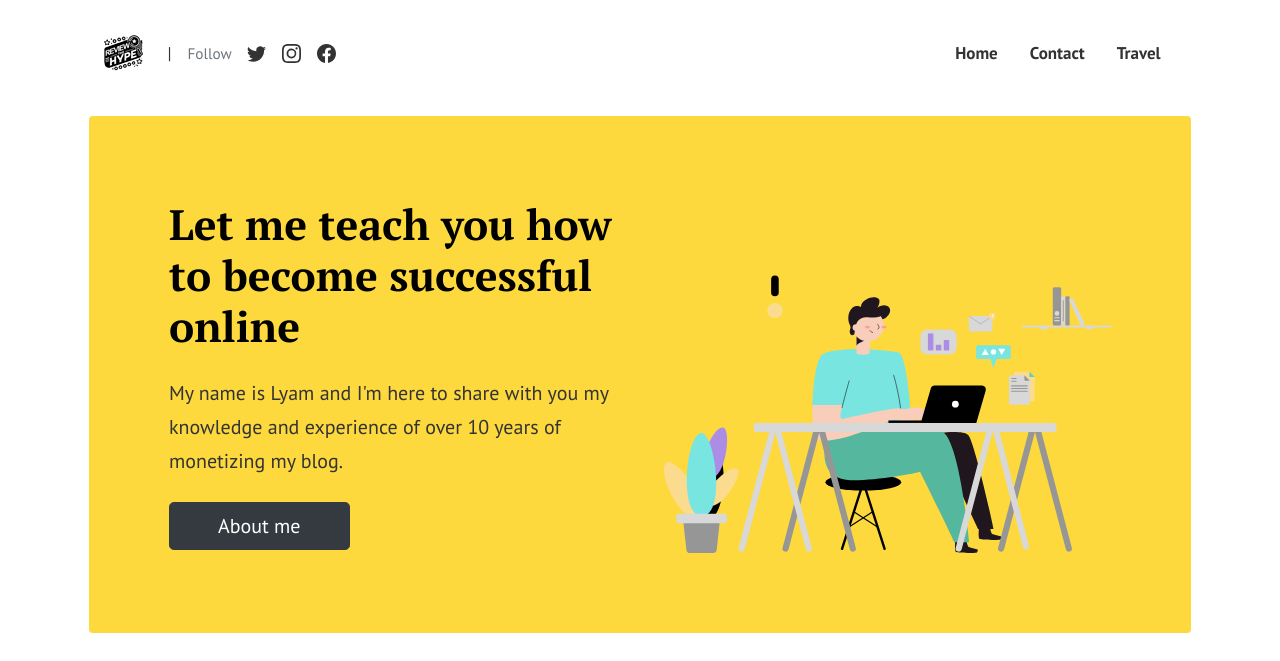
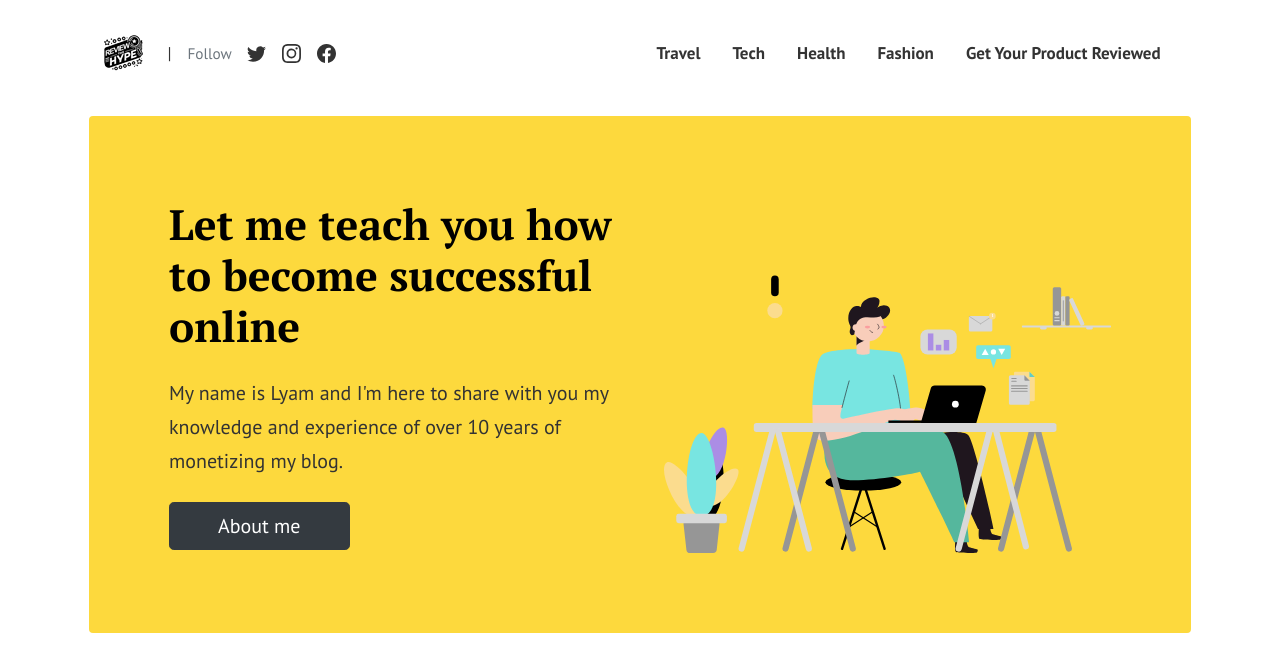
Before and after one commit to reviewthehype/reviewthehype, a Jekyll site: the page built from index.html, in a window 1280 px wide and 1400 px high. Shown: the top 661 px of the window. Built offline with Jekyll 4.4.1, drawn with Linux system fonts in a browser that asks for light colours; the list of posts is cut into pages by our own code; comment, search, counter and statistics services are not loaded; some of the changed text lies outside the part shown; grey boxes are pictures that could not be loaded.

Commit message:
added mailchimp, added categories of tech health and fashion and updated twitter link

```diff
--- a/_config.yml
+++ b/_config.yml
@@ -45,7 +45,7 @@
 social:
   instagram: https://www.instagram.com/bootstrapstarter/
   facebook: https://www.facebook.com/bootstrapstartercom-346329609045284
-  twitter: https://twitter.com/bstartercom
+  twitter: https://x.com/RTHwebsite
 
 # Plugins
 plugins:
--- a/_data/menus.yml
+++ b/_data/menus.yml
@@ -1,14 +1,20 @@
 # Top Menu
 topmenu:
 
-- title: Home
-  url: ""
+- title: Travel
+  url: "Travel/"
 
-- title: Contact
+- title: Tech
+  url: "tech/"
+
+- title: Health
+  url: "Health/"
+
+- title: Fashion
+  url: "Fashion/"
+
+- title: Get Your Product Reviewed
   url: "contact/"
-
-- title: Travel
-  url: "travel/"
 
 #- title: About
 #  url: "about/"
--- a/_includes/newsletter.html
+++ b/_includes/newsletter.html
@@ -7,22 +7,35 @@
 	/* Add your own MailChimp form style overrides in your site stylesheet or in this style block.
 	   We recommend moving this block and the preceding CSS link to the HEAD of your HTML file. */
 </style>
+<div id="mc_embed_shell">
+      <link href="//cdn-images.mailchimp.com/embedcode/classic-061523.css" rel="stylesheet" type="text/css">
+  <style type="text/css">
+        #mc_embed_signup{background:#fff; false;clear:left; font:14px Helvetica,Arial,sans-serif; width: 600px;}
+        /* Add your own Mailchimp form style overrides in your site stylesheet or in this style block.
+           We recommend moving this block and the preceding CSS link to the HEAD of your HTML file. */
+</style>
 <div id="mc_embed_signup">
-<form action="https://wowthemes.us11.list-manage.com/subscribe/post?u=8aeb20a530e124561927d3bd8&amp;id=8c3d2d214b" method="post" id="mc-embedded-subscribe-form" name="mc-embedded-subscribe-form" class="validate" target="_blank" novalidate>
-	<div id="mc_embed_signup_scroll">
-	<h2>Sign up to get our weekly free guide to selling digital downloads</h2>
-
-<div class="mc-field-group">
-	<input type="email" value="" name="EMAIL" class="required email" id="mce-EMAIL" placeholder="E-mail Address">
-</div>
-	<div id="mce-responses" class="clear">
-		<div class="response" id="mce-error-response" style="display:none"></div>
-		<div class="response" id="mce-success-response" style="display:none"></div>
-	</div>    <!-- real people should not fill this in and expect good things - do not remove this or risk form bot signups-->
-	<div style="position: absolute; left: -5000px;" aria-hidden="true"><input type="text" name="b_8aeb20a530e124561927d3bd8_8c3d2d214b" tabindex="-1" value=""></div>
-	<div class="clear"><input type="submit" value="Subscribe" name="subscribe" id="mc-embedded-subscribe" class="button"></div>
-	</div>
+    <form action="https://gmail.us22.list-manage.com/subscribe/post?u=4f4b763c766aa9f95f01ae765&amp;id=9a4eac8209&amp;f_id=008dd4e1f0" method="post" id="mc-embedded-subscribe-form" name="mc-embedded-subscribe-form" class="validate" target="_blank">
+        <div id="mc_embed_signup_scroll"><h2>Subscribe</h2>
+            <div class="indicates-required"><span class="asterisk">*</span> indicates required</div>
+            <div class="mc-field-group"><label for="mce-EMAIL">Email Address <span class="asterisk">*</span></label><input type="email" name="EMAIL" class="required email" id="mce-EMAIL" required="" value=""></div>
+        <div id="mce-responses" class="clear foot">
+            <div class="response" id="mce-error-response" style="display: none;"></div>
+            <div class="response" id="mce-success-response" style="display: none;"></div>
+        </div>
+    <div aria-hidden="true" style="position: absolute; left: -5000px;">
+        /* real people should not fill this in and expect good things - do not remove this or risk form bot signups */
+        <input type="text" name="b_4f4b763c766aa9f95f01ae765_9a4eac8209" tabindex="-1" value="">
+    </div>
+        <div class="optionalParent">
+            <div class="clear foot">
+                <input type="submit" name="subscribe" id="mc-embedded-subscribe" class="button" value="Subscribe">
+                <p style="margin: 0px auto;"><a href="http://eepurl.com/iYP3Yg" title="Mailchimp - email marketing made easy and fun"><span style="display: inline-block; background-color: transparent; border-radius: 4px;"><img class="refferal_badge" src="https://digitalasset.intuit.com/render/content/dam/intuit/mc-fe/en_us/images/intuit-mc-rewards-text-dark.svg" alt="Intuit Mailchimp" style="width: 220px; height: 40px; display: flex; padding: 2px 0px; justify-content: center; align-items: center;"></span></a></p>
+            </div>
+        </div>
+    </div>
 </form>
 </div>
-<script type='text/javascript' src='//s3.amazonaws.com/downloads.mailchimp.com/js/mc-validate.js'></script><script type='text/javascript'>(function($) {window.fnames = new Array(); window.ftypes = new Array();fnames[0]='EMAIL';ftypes[0]='email';fnames[3]='MMERGE3';ftypes[3]='text';fnames[1]='MMERGE1';ftypes[1]='text';fnames[2]='MMERGE2';ftypes[2]='text';fnames[4]='MMERGE4';ftypes[4]='text';fnames[5]='MMERGE5';ftypes[5]='text';}(jQuery));var $mcj = jQuery.noConflict(true);</script>
+<script type="text/javascript" src="//s3.amazonaws.com/downloads.mailchimp.com/js/mc-validate.js"></script><script type="text/javascript">(function($) {window.fnames = new Array(); window.ftypes = new Array();fnames[0]='EMAIL';ftypes[0]='email';fnames[1]='FNAME';ftypes[1]='text';fnames[2]='LNAME';ftypes[2]='text';fnames[3]='ADDRESS';ftypes[3]='address';fnames[4]='PHONE';ftypes[4]='phone';fnames[5]='BIRTHDAY';ftypes[5]='birthday';fnames[6]='COMPANY';ftypes[6]='text';}(jQuery));var $mcj = jQuery.noConflict(true);</script></div>
+
 <!--End mc_embed_signup-->
```
Also changed, not shown: pages/Health.html (added, +20 -0 lines), pages/Tech.html (added, +20 -0 lines), pages/fashion.html (added, +20 -0 lines).
